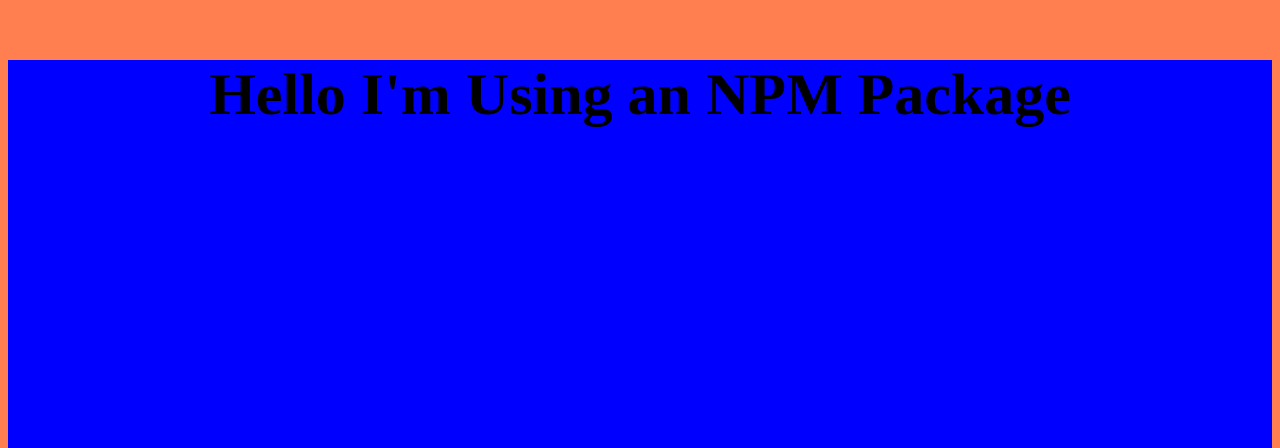
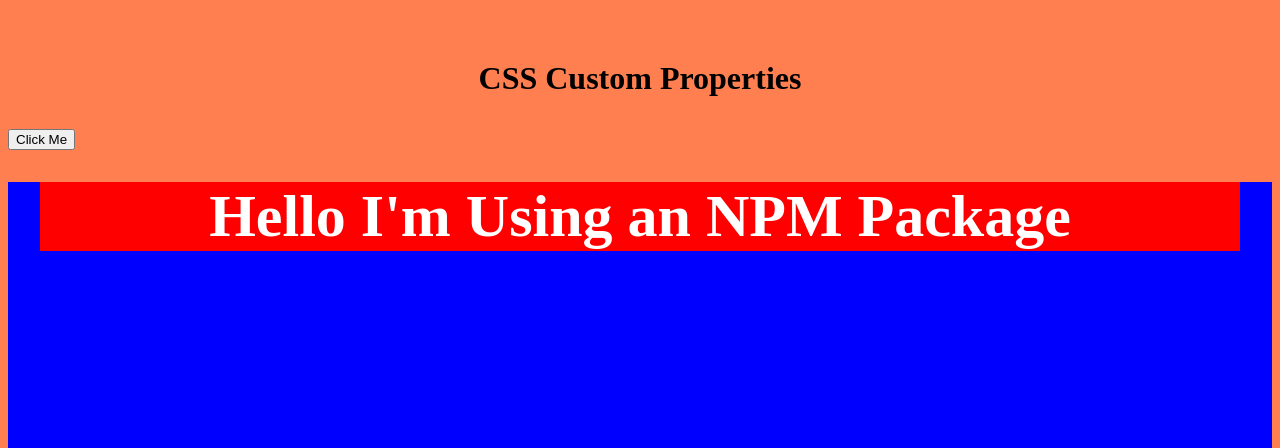
Before and after one commit to staten-island-tech/vite-project-WilliamLi22, a website built with Vite: page vite-project/index.html in a window 1280 px wide. Shown: the part 832-1280 px from the top of the page. Built offline with nearby package versions, Linux system fonts and the light colour scheme.

Commit message:
Finish video 3

```diff
--- a/vite-project/index.html
+++ b/vite-project/index.html
@@ -8,8 +8,12 @@
   </head>
   <body>
     <div id="app"></div>
+    <h1 class="hero">CSS Custom Properties</h1>
+    <div class="main">
+      <button class="btn">Click Me</button>
+    </div>
     <section class="animation">
-    <h2 class="header-animation" data-aos="fade-up">Hello I'm Using an NPM Package</h2>
+    <h2 class="header-animation" data-aos="flip-left">Hello I'm Using an NPM Package</h2>
     </section>
     <script type="module" src="./js/main.js"></script>
   </body>
--- a/vite-project/styles/style.css
+++ b/vite-project/styles/style.css
@@ -18,5 +18,7 @@
 
 .header-animation {
     font-size: 60px;
+    color: white;
+    background-color: red;
     text-align: center;
 }
```
